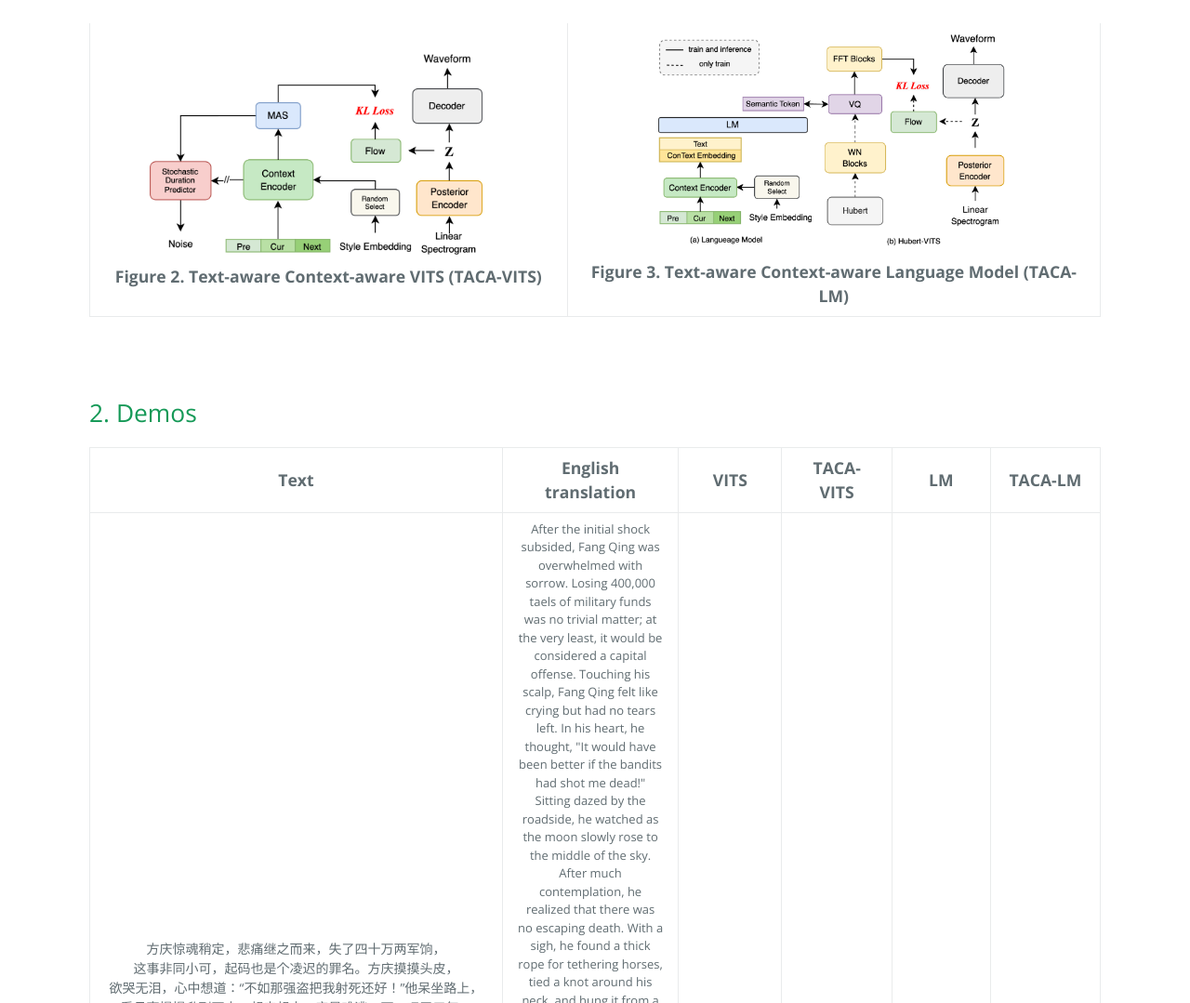
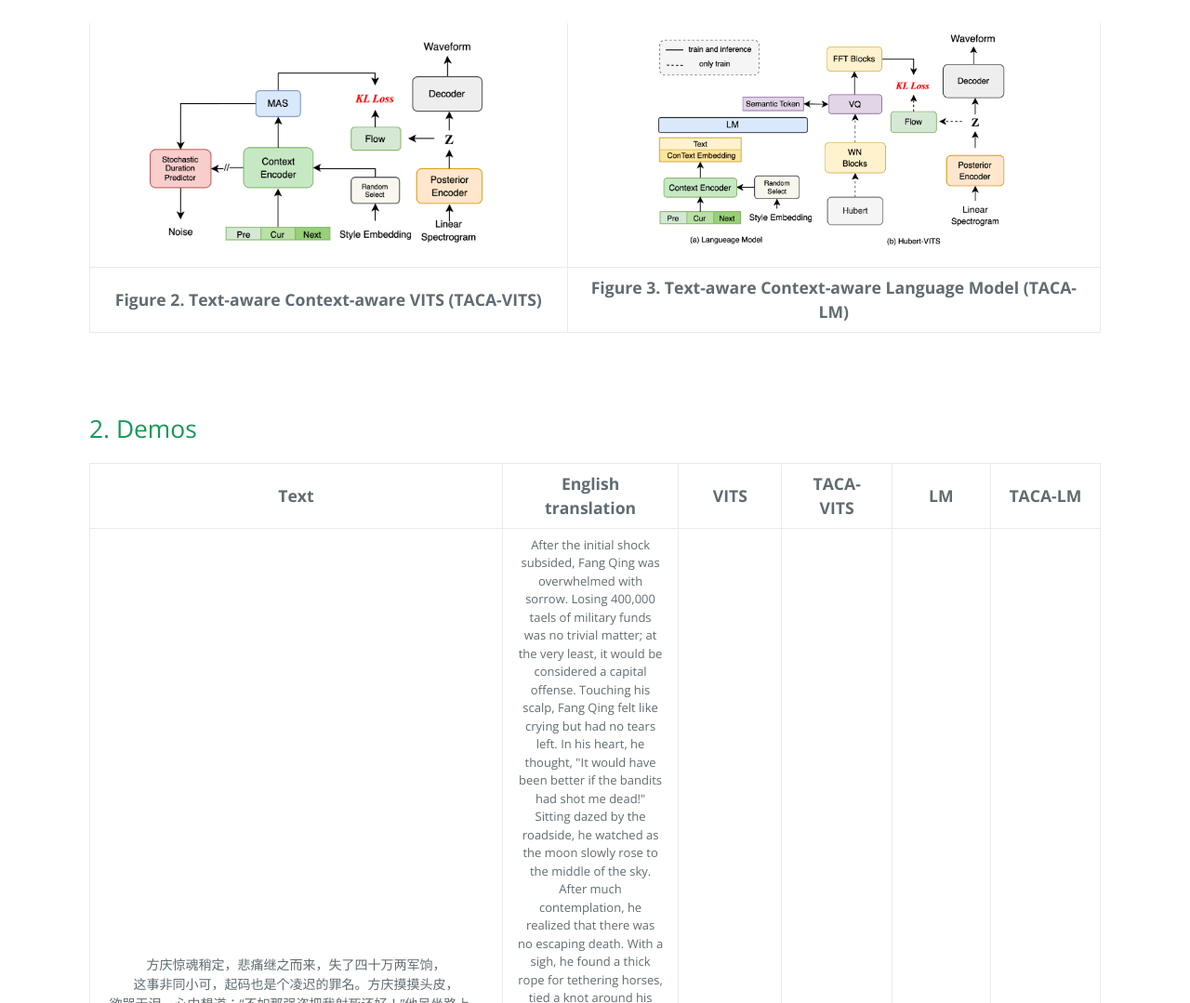
Before and after one commit to dukGuo/TACA-TTS, a plain HTML site: page index.html in a window 1280 px wide. Shown: the part 1171-2250 px from the top of the page at 93% size. Drawn offline with nearby package versions, Linux system fonts and the light colour scheme.

Commit message:
fix figure 	modified:   index.html

```diff
--- a/index.html
+++ b/index.html
@@ -62,7 +62,7 @@
     TTS and language model-based TTS. Experimental results demonstrate that our proposed approach can effectively capture
     diverse styles and coherent prosody, and thus improves naturalness and expressiveness in audiobook speech synthesis.</p>
     <br><br>
-    <table frame=void rules=none>
+    <table border=0 frame=void rules=none>
       <tr>
         <center><img src='raw/fig/overview.png' width="60%"></center>
         <center><span><b>Figure 1. Overview of our framework</b></span></center>
@@ -71,12 +71,16 @@
       <tr>
         <td>
         <center><img src='raw/fig/vits.png' width="80%"></center>
-        <center><span><b>Figure 2. Text-aware Context-aware VITS (TACA-VITS)</b></span> </center>
+        <!-- <center><span><b>Figure 2. Text-aware Context-aware VITS (TACA-VITS)</b></span> </center> -->
         </td>
         <td>
           <center><img src='raw/fig/lm.png' width="70%"></center>
-          <center><span><b>Figure 3. Text-aware Context-aware Language Model (TACA-LM)</b></span></center>
-        </tr>
+          <!-- <center><span><b>Figure 3. Text-aware Context-aware Language Model (TACA-LM)</b></span></center> -->
+        </td>
+      </tr>
+      <tr>
+        <td><center><span><b>Figure 2. Text-aware Context-aware VITS (TACA-VITS)</b></span> </center></td>
+        <td><center><span><b>Figure 3. Text-aware Context-aware Language Model (TACA-LM)</b></span></center></td>
       </tr>
       <!-- <tr><br></tr>
       <tr></tr>
```
